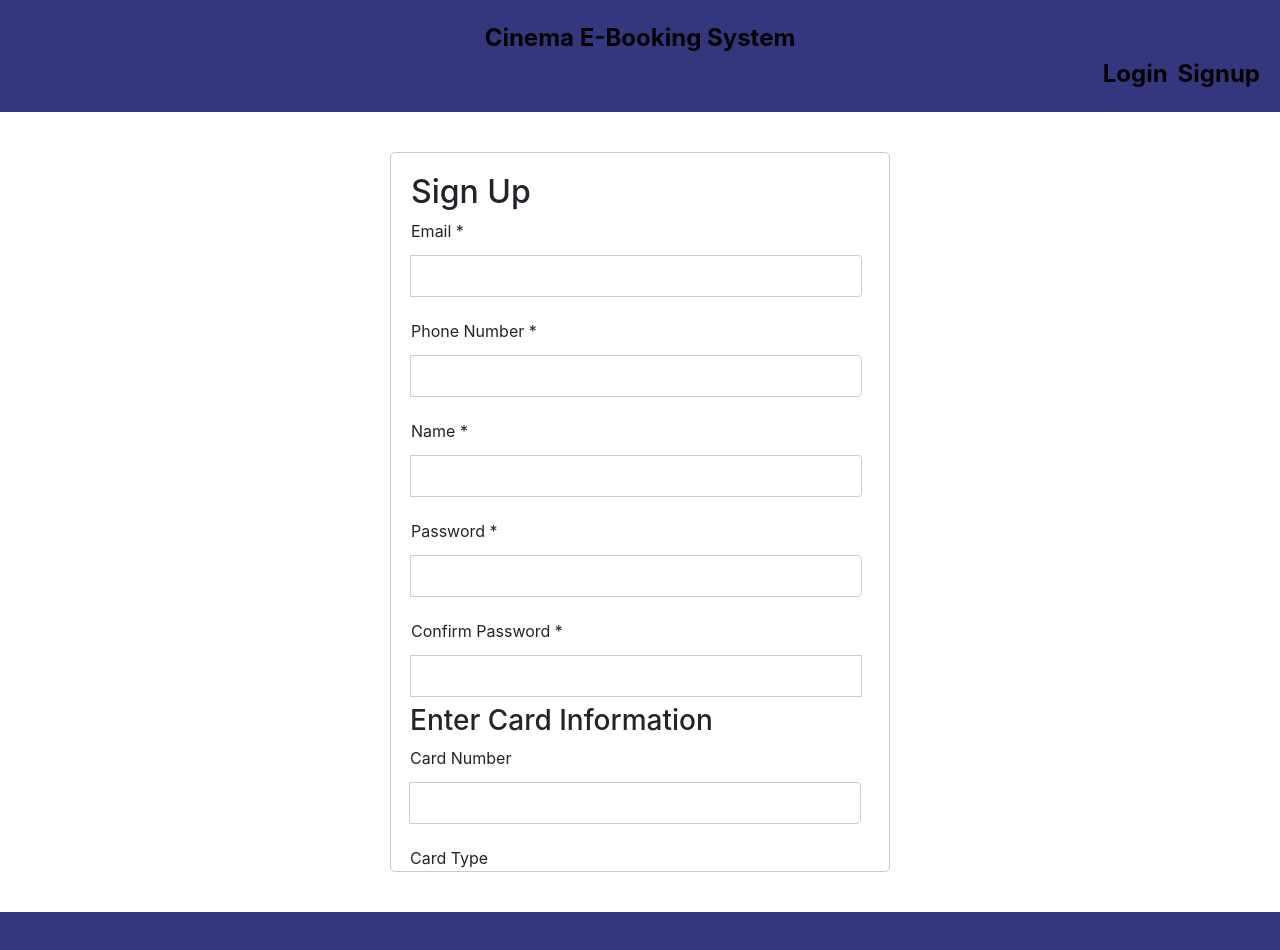
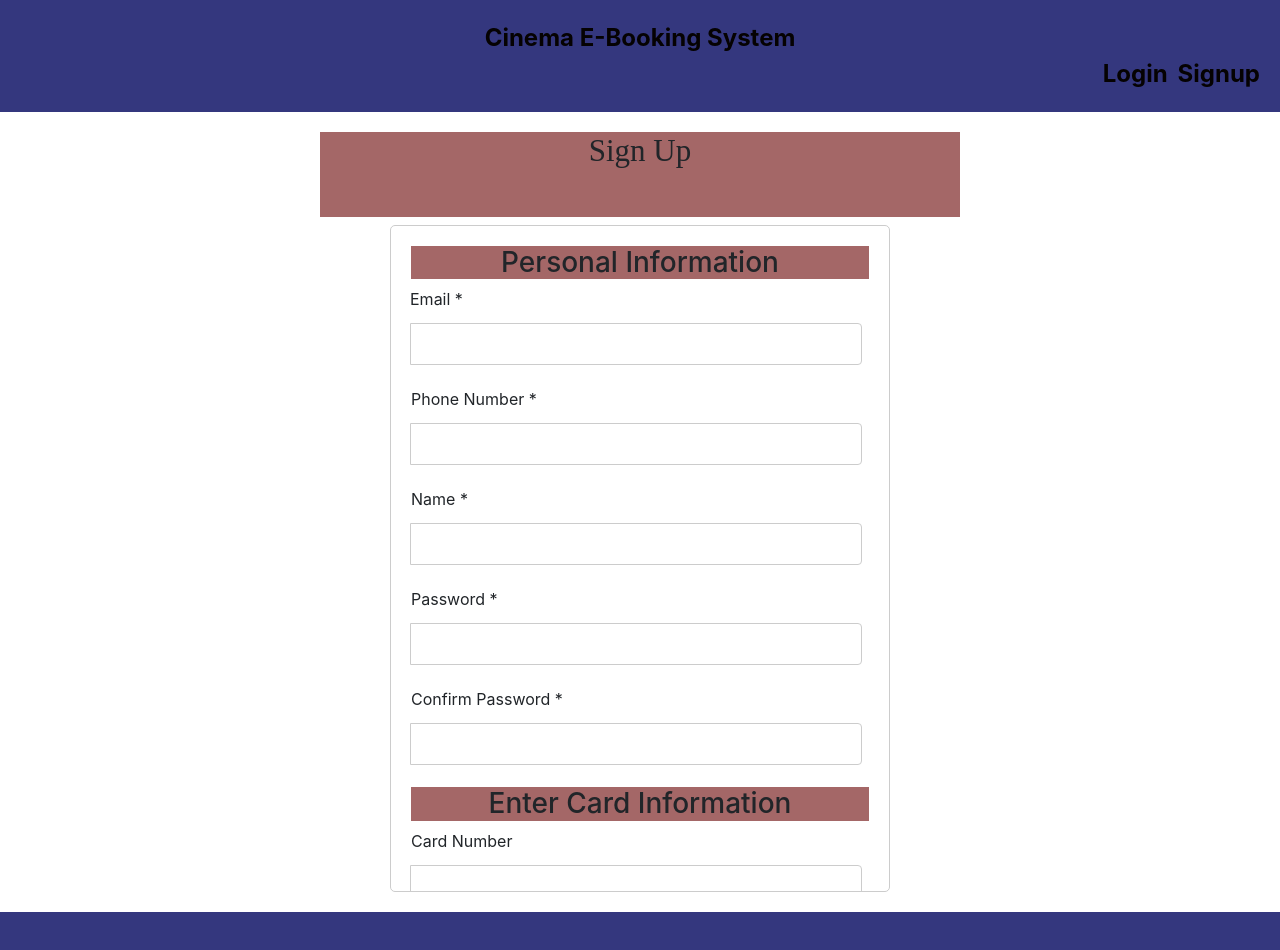
Before and after one commit to ehh67855/Cinema-Booking-Application, a React (Create React App) app in the folder frontend/: page /register in a window 1280 px wide. Built offline with nearby package versions, Linux system fonts and the light colour scheme.

Commit message:
Edited the styling of the signup page

```diff
--- a/frontend/src/components/Signup/Signup.css
+++ b/frontend/src/components/Signup/Signup.css
@@ -1,10 +1,29 @@
 .signup-container {
   display: flex;
+  flex-direction: column;
   justify-content: center;
   align-items: center;
   height: 100vh;
+  width: 100vw;
   padding: 20px;
   overflow: auto; /* Enables scrolling if the content overflows */
+}
+
+#signup-label {
+  align-self: center;
+  height: 25vh;
+  width: 50vw;
+  background-color: #A46767;
+  text-align: center;
+  font-size: 31px;
+  font-family: 'Itim';
+}
+
+.category-label {
+  text-align: center;
+  background-color: #A46767;
+  height: 50px;
+  width: inherit;
 }
 
 .signup-form {
@@ -16,6 +35,8 @@
   overflow-y: auto; /* Enables vertical scrolling within the form if needed */
   max-height: 90vh; /* Adjust max-height as needed */
   box-sizing: border-box; /* Includes padding and border in the element's total width and height */
+  display: flex;
+  flex-direction: column;
 }
 
 .input-group {
--- a/frontend/src/components/Signup/Signup.js
+++ b/frontend/src/components/Signup/Signup.js
@@ -24,9 +24,11 @@ function Signup() {
 
   return (
     <div className="signup-container">
+      <h2 id="signup-label">Sign Up</h2>
       <form className="signup-form" onSubmit={handleSignup}>
-        <h2>Sign Up</h2>
+      <h3 className="category-label">Personal Information</h3>
         <div className="input-group">
+          <br/>
           <label htmlFor="email">Email *</label>
           <input
             type="email"
@@ -78,7 +80,8 @@ function Signup() {
             onChange={(e) => setConfirmPassword(e.target.value)}
             required
           />
-          <h3>Enter Card Information</h3>
+        </div>
+        <h3 className="category-label">Enter Card Information</h3>
         <div className="input-group">
         <label htmlFor="cardNumber">Card Number</label>
         <input
@@ -118,7 +121,7 @@ function Signup() {
         </div>
 
         {/* Shipping Address */}
-        <h3>Enter Shipping Address</h3>
+        <h3 className='category-label'>Enter Shipping Address</h3>
         <div className="input-group">
         <label htmlFor="shippingAddress">Address</label>
         <input
@@ -147,7 +150,7 @@ function Signup() {
         />
         </div>
 
-        </div>
+
         <div className="actions">
             <a className = "btn btn-primary" href="/register">Sign up</a>
         </div>
```
